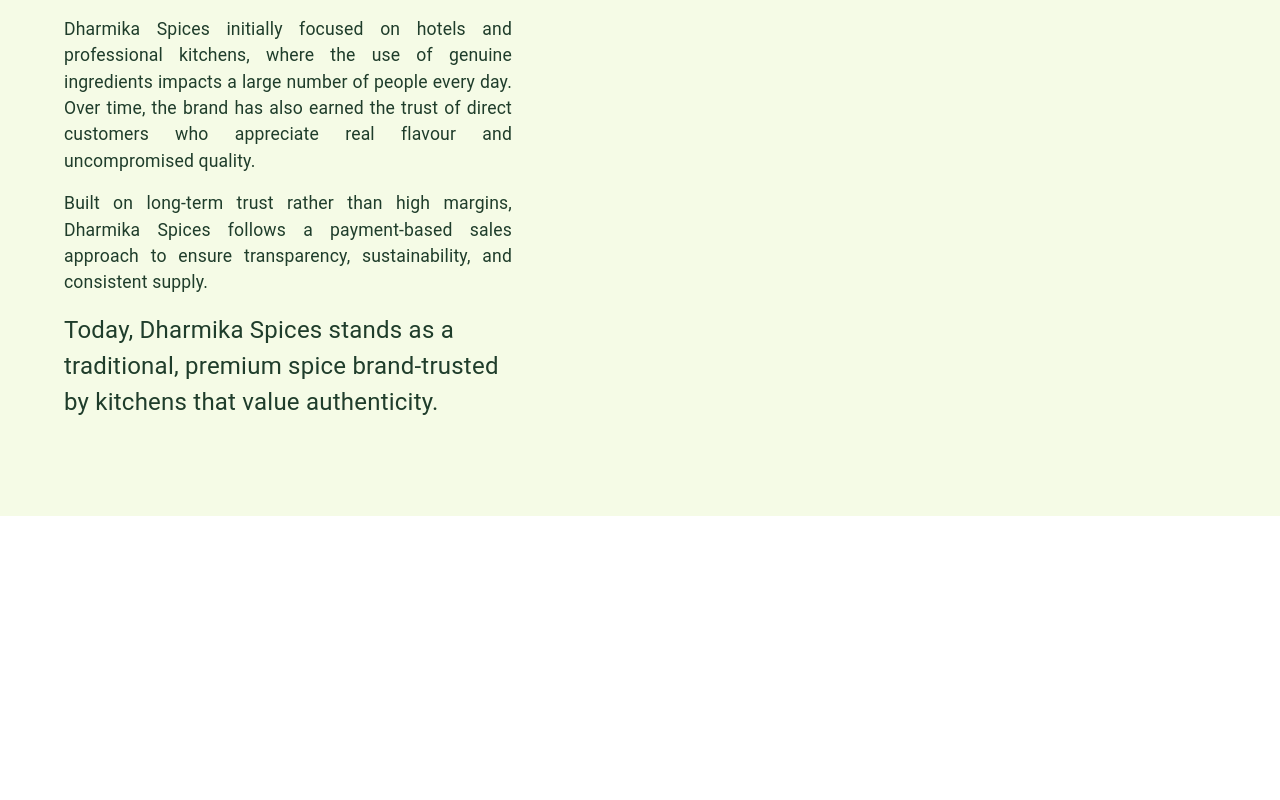
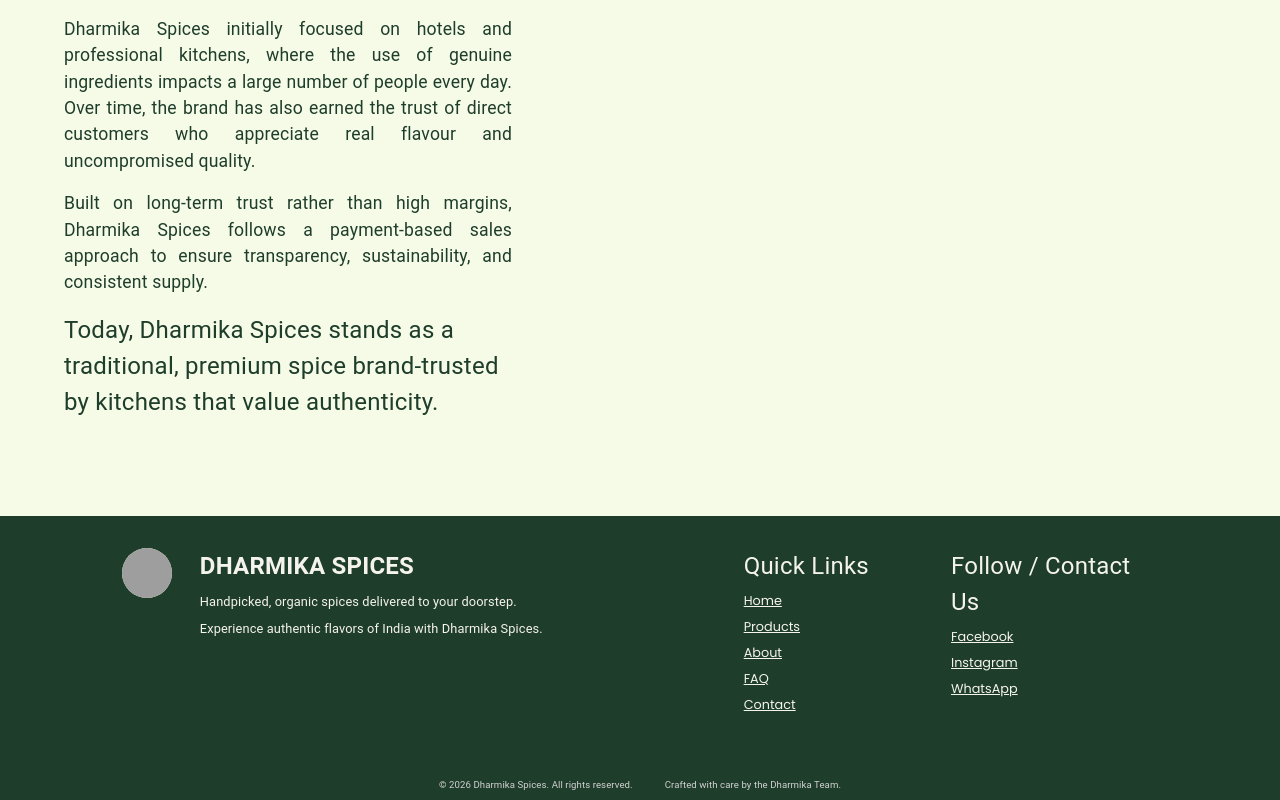
Before and after one commit to PavanBhaskarThota/Dharmika_frontend, a React (Vite) app: page /About in a window 1280 px wide. Shown: the part 1353-2153 px from the top of the page. Before the commit the page ends 1869 px from the top, so only its background shows below. Built offline with nearby package versions, Linux system fonts and the light colour scheme; grey boxes are pictures that could not be loaded.

Commit message:
Added footer where ever needed

```diff
--- a/src/Components/Footer.jsx
+++ b/src/Components/Footer.jsx
@@ -21,7 +21,7 @@
 				sx={{
 					display: "flex",
 					flexDirection: { xs: "column", md: "row" },
-					gap: { xs: "1rem", md: "2rem" },
+
 					width: "90%",
 					margin: "auto",
 					mb: "4rem",
@@ -31,14 +31,15 @@
 					sx={{
 						width: { xs: "100%", md: "60%" },
 						display: "flex",
-						gap: { xs: "2rem", md: "3rem" },
+						gap: "1rem",
 						mb: 2,
 						flexDirection: { xs: "row", md: "row" },
 					}}
 					data-aos="fade-up"
 					data-aos-duration="500"
 				>
-					<Box>
+					<Box sx={{ width: { xs: "30%", md: "10%" } }}>
+						<Link to="/">
 							<img
 								src="/dharmika_logo.svg"
 								alt="logo"
@@ -49,8 +50,9 @@
 									borderRadius: "50%",
 								}}
 							/>
+						</Link>
 					</Box>
-					<Box>
+					<Box sx={{ width: "70%" }}>
 						<Typography
 							sx={{
 								fontSize: { xs: "1rem", md: "1.5rem" },
@@ -75,8 +77,10 @@
 						width: { xs: "100%", md: "20%" },
 						display: { xs: "flex", md: "block" },
 						alignItems: "center",
+						gap: "1rem",
 					}}
 				>
+					<Box sx={{ width: { xs: "30%", md: "100%" } }}>
 						<Typography
 							sx={{ fontSize: { xs: "1rem", md: "1.5rem" } }}
 							data-aos="fade-up"
@@ -84,6 +88,7 @@
 						>
 							Quick Links
 						</Typography>
+					</Box>
 					<Box
 						sx={{
 							display: "flex",
@@ -92,6 +97,7 @@
 							flexDirection: { xs: "row", md: "column" },
 							flexWrap: "wrap",
 							fontSize: "0.8rem",
+							width: "70%",
 						}}
 						data-aos="fade-up"
 						data-aos-duration="500"
@@ -114,11 +120,50 @@
 					</Box>
 				</Box>
 
-				{/* <Box sx={{ width: { xs: "100%", md: "20%" } }}>
-					<Typography sx={{ fontSize: { xs: "1rem", md: "1.5rem" } }}>
-						Follow Us
+				<Box
+					sx={{
+						width: { xs: "100%", md: "20%" },
+						display: { xs: "flex", md: "block" },
+						alignItems: "center",
+						gap: "1rem",
+						mt: { xs: "1rem", md: "0" },
+						mb: { xs: "1rem", md: "0" },
+					}}
+				>
+					<Box sx={{ width: { xs: "30%", md: "100%" } }}>
+						<Typography
+							sx={{ fontSize: { xs: "1rem", md: "1.5rem" } }}
+							data-aos="fade-up"
+							data-aos-duration="500"
+						>
+							Follow / Contact Us
 						</Typography>
-				</Box> */}
+					</Box>
+
+					<Box
+						sx={{
+							display: "flex",
+							flexDirection: { xs: "row", md: "column" },
+							flexWrap: "wrap",
+							gap: "0.5rem",
+							pt: "0.5rem",
+							fontSize: "0.8rem",
+							width: "70%",
+						}}
+						data-aos="fade-up"
+						data-aos-duration="500"
+					>
+						<a href="https://www.instagram.com/dharmika_spices?igsh=MXg4MzdvbGJvbnMzbg==" target="_blank" style={{ color: "#f5f3ee" }}>
+							Facebook
+						</a>
+						<a href="https://www.instagram.com/dharmika_spices?igsh=MXg4MzdvbGJvbnMzbg==" target="_blank" style={{ color: "#f5f3ee" }}>
+							Instagram
+						</a>
+						<a href="https://www.instagram.com/dharmika_spices?igsh=MXg4MzdvbGJvbnMzbg==" target="_blank" style={{ color: "#f5f3ee" }}>
+							WhatsApp
+						</a>
+					</Box>
+				</Box>
 			</Box>
 
 			<Box
@@ -126,15 +171,15 @@
 					display: "flex",
 					justifyContent: "center",
 					textAlign: "center",
-					gap: { xs: "0.2rem", md: "2rem" },
-					flexDirection: { xs: "column", md: "row" },
+					gap: { xs: "1rem", md: "2rem" },
+					flexDirection: { xs: "row", md: "row" },
 					pb: "0.5rem",
 				}}
 			>
-				<Typography sx={{ fontSize: "0.8rem", color: "lightgray" }}>
+				<Typography sx={{ fontSize: "0.6rem", color: "lightgray" }}>
 					© 2026 Dharmika Spices. All rights reserved.
 				</Typography>
-				<Typography sx={{ fontSize: "0.8rem", color: "lightgray" }}>
+				<Typography sx={{ fontSize: "0.6rem", color: "lightgray" }}>
 					Crafted with care by the Dharmika Team.
 				</Typography>
 			</Box>
--- a/src/Pages/About.jsx
+++ b/src/Pages/About.jsx
@@ -2,15 +2,16 @@
 import React, { useEffect } from "react";
 import aboutSectionImg from "../assets/homeImages/aboutSectionImg.jpg";
 import Aos from "aos";
+import { Footer } from "../Components/Footer";
 
 export const About = () => {
-
 	useEffect(() => {
 		Aos.init();
 	});
 
 	return (
-		<Box sx={{ pb: {xs: "4rem", md:"6rem"} }}>
+		<>
+			<Box sx={{ pb: { xs: "4rem", md: "6rem" } }}>
 				<Box
 					sx={{
 						width: "100%",
@@ -26,7 +27,11 @@
 						textAlign: "center",
 					}}
 				>
-				<Typography sx={{ fontSize: { xs: "2rem", md: "2.5rem" }, fontWeight: "bold" }}
+					<Typography
+						sx={{
+							fontSize: { xs: "2rem", md: "2.5rem" },
+							fontWeight: "bold",
+						}}
 						data-aos="fade-up"
 						data-aos-duration="1000"
 					>
@@ -52,7 +57,11 @@
 							gap: "1rem",
 						}}
 					>
-					<Typography sx={{ fontSize: { xs: "2rem", md: "2.5rem" }, fontWeight: "bold" }}
+						<Typography
+							sx={{
+								fontSize: { xs: "2rem", md: "2.5rem" },
+								fontWeight: "bold",
+							}}
 							data-aos="fade-up"
 							data-aos-duration="900"
 						>
@@ -67,13 +76,13 @@
 							data-aos="fade-up"
 							data-aos-duration="900"
 						>
-						Dharmika Spices was born from a deep love for biryani
-						and traditional masala-based cooking. In our search for
-						quality spices, we found a clear gap—either the flavour
-						fell short, or the quality came at an unreasonable
-						price. To bridge this, we travelled to Kerala and other
-						spice-growing regions to source spices in their most
-						authentic form.
+							Dharmika Spices was born from a deep love for
+							biryani and traditional masala-based cooking. In our
+							search for quality spices, we found a clear
+							gap—either the flavour fell short, or the quality
+							came at an unreasonable price. To bridge this, we
+							travelled to Kerala and other spice-growing regions
+							to source spices in their most authentic form.
 						</Typography>
 						<Typography
 							sx={{
@@ -85,13 +94,14 @@
 							data-aos-duration="900"
 						>
 							Dharmika stands for trust. We deal only in carefully
-						selected whole spices, chosen for aroma, freshness, and
-						consistency. Free from food colours, essences, and
-						artificial additives, every spice is manually cleaned
-						and sorted to ensure dependable quality. We believe in
-						long-term relationships over high margins, maintaining
-						transparency through payment-based sales and a strong
-						focus on reliable sourcing.
+							selected whole spices, chosen for aroma, freshness,
+							and consistency. Free from food colours, essences,
+							and artificial additives, every spice is manually
+							cleaned and sorted to ensure dependable quality. We
+							believe in long-term relationships over high
+							margins, maintaining transparency through
+							payment-based sales and a strong focus on reliable
+							sourcing.
 						</Typography>
 						<Divider />
 						<Typography
@@ -106,7 +116,9 @@
 							At Dharmika Spices, our aim is simple — to become a
 							brand people trust without hesitation.
 						</Typography>
-					<Divider sx={{ display: { xs: "block", md: "none" } }} />
+						<Divider
+							sx={{ display: { xs: "block", md: "none" } }}
+						/>
 					</Box>
 					<Box sx={{ width: { xs: "100%", md: "50%" } }}>
 						<Box
@@ -118,7 +130,10 @@
 							}}
 						>
 							<Typography
-							sx={{ fontSize: { xs: "2rem", md: "2.5rem" }, fontWeight: "bold" }}
+								sx={{
+									fontSize: { xs: "2rem", md: "2.5rem" },
+									fontWeight: "bold",
+								}}
 								data-aos="fade-up"
 								data-aos-duration="900"
 							>
@@ -186,7 +201,11 @@
 							gap: "1rem",
 						}}
 					>
-					<Typography sx={{ fontSize: { xs: "2rem", md: "2.5rem" }, fontWeight: "bold" }}
+						<Typography
+							sx={{
+								fontSize: { xs: "2rem", md: "2.5rem" },
+								fontWeight: "bold",
+							}}
 							data-aos="fade-up"
 							data-aos-duration="800"
 						>
@@ -201,28 +220,34 @@
 							data-aos="fade-up"
 							data-aos-duration="800"
 						>
-						Dharmika Spices was founded by two friends, Sai Kumar
-						and Siva Sai, driven by a shared love for biryani and
-						traditional masala-based cooking. During their search
-						for quality spices, they repeatedly encountered the same
-						problem — either the flavour was lacking, or genuinely
-						good spices were priced unreasonably high. This gap led
-						them to explore spice-growing regions, especially
-						Kerala, in search of authentic quality.
+							Dharmika Spices was founded by two friends, Sai
+							Kumar and Siva Sai, driven by a shared love for
+							biryani and traditional masala-based cooking. During
+							their search for quality spices, they repeatedly
+							encountered the same problem — either the flavour
+							was lacking, or genuinely good spices were priced
+							unreasonably high. This gap led them to explore
+							spice-growing regions, especially Kerala, in search
+							of authentic quality.
 						</Typography>
 					</Box>
 					<Box sx={{ width: { xs: "100%", md: "50%" } }}>
-
 						<Box
 							sx={{
-            width: '100%',
+								width: "100%",
 								display: "flex",
 								flexDirection: "column",
 								gap: "1rem",
 							}}
 						>
-					<Divider sx={{ display: { xs: "block", md: "none" } }} />
-					<Typography sx={{ fontSize: { xs: "2rem", md: "2.5rem" }, fontWeight: "bold" }}
+							<Divider
+								sx={{ display: { xs: "block", md: "none" } }}
+							/>
+							<Typography
+								sx={{
+									fontSize: { xs: "2rem", md: "2.5rem" },
+									fontWeight: "bold",
+								}}
 								data-aos="fade-up"
 								data-aos-duration="800"
 							>
@@ -237,9 +262,10 @@
 								data-aos="fade-up"
 								data-aos-duration="800"
 							>
-						Our vision was clear from the beginning - To deliver the
-						pure quality that nature provides, without mixing or
-						adulteration, at a fair and honest price.
+								Our vision was clear from the beginning - To
+								deliver the pure quality that nature provides,
+								without mixing or adulteration, at a fair and
+								honest price.
 							</Typography>
 							<Typography
 								sx={{
@@ -250,13 +276,14 @@
 								data-aos="fade-up"
 								data-aos-duration="800"
 							>
-						The name Dharmika represents trust. Staying true to this
-						value, the brand focuses exclusively on whole spices,
-						carefully selected for aroma, oil content, freshness,
-						and consistency. No food colours, essences, or
-						artificial additives are used. Every batch undergoes
-						manual cleaning and sorting, both during sourcing and
-						before packing, to maintain reliable quality.
+								The name Dharmika represents trust. Staying true
+								to this value, the brand focuses exclusively on
+								whole spices, carefully selected for aroma, oil
+								content, freshness, and consistency. No food
+								colours, essences, or artificial additives are
+								used. Every batch undergoes manual cleaning and
+								sorting, both during sourcing and before
+								packing, to maintain reliable quality.
 							</Typography>
 							<Typography
 								sx={{
@@ -269,10 +296,10 @@
 							>
 								Dharmika Spices initially focused on hotels and
 								professional kitchens, where the use of genuine
-						ingredients impacts a large number of people every day.
-						Over time, the brand has also earned the trust of direct
-						customers who appreciate real flavour and uncompromised
-						quality.
+								ingredients impacts a large number of people
+								every day. Over time, the brand has also earned
+								the trust of direct customers who appreciate
+								real flavour and uncompromised quality.
 							</Typography>
 							<Typography
 								sx={{
@@ -283,10 +310,10 @@
 								data-aos="fade-up"
 								data-aos-duration="800"
 							>
-						Built on long-term trust rather than high margins,
-						Dharmika Spices follows a payment-based sales approach
-						to ensure transparency, sustainability, and consistent
-						supply.
+								Built on long-term trust rather than high
+								margins, Dharmika Spices follows a payment-based
+								sales approach to ensure transparency,
+								sustainability, and consistent supply.
 							</Typography>
 							<Typography
 								sx={{
@@ -296,13 +323,15 @@
 								data-aos="fade-up"
 								data-aos-duration="800"
 							>
-						Today, Dharmika Spices stands as a traditional, premium
-						spice brand-trusted by kitchens that value
-						authenticity.
+								Today, Dharmika Spices stands as a traditional,
+								premium spice brand-trusted by kitchens that
+								value authenticity.
 							</Typography>
 						</Box>
 					</Box>
 				</Box>
 			</Box>
+			<Footer />
+		</>
 	);
 };
--- a/src/Pages/Contact.jsx
+++ b/src/Pages/Contact.jsx
@@ -5,6 +5,8 @@
 import PhoneIcon from "@mui/icons-material/Phone";
 import EmailIcon from "@mui/icons-material/Email";
 import LocationOnIcon from "@mui/icons-material/LocationOn";
+import InstagramIcon from "@mui/icons-material/Instagram";
+import { Footer } from "../Components/Footer";
 
 export const Contact = () => {
 	useEffect(() => {
@@ -12,6 +14,7 @@
 	});
 
 	return (
+		<>
 			<Box sx={{ pb: { xs: "4rem", md: "3rem" } }}>
 				<Box
 					sx={{
@@ -41,7 +44,11 @@
 				</Box>
 
 				<Box
-				sx={{ m: "auto", width: { xs: "90%", md: "70%" }, mt: "2rem" }}
+					sx={{
+						m: "auto",
+						width: { xs: "90%", md: "70%" },
+						mt: "2rem",
+					}}
 				>
 					<Typography
 						sx={{
@@ -68,8 +75,8 @@
 						data-aos="fade-up"
 						data-aos-duration="900"
 					>
-					We’re always happy to hear from you. Reach out for queries,
-					orders, or collaborations.
+						We’re always happy to hear from you. Reach out for
+						queries, orders, or collaborations.
 					</Typography>
 
 					<Box
@@ -80,7 +87,7 @@
 							width: { xs: "75%", md: "70%" },
 							m: "auto",
 							bgcolor: "#F9F8F6",
-						p: { xs: "2rem", md: "3rem"},
+							p: { xs: "2rem", md: "3rem" },
 							borderRadius: "20px",
 						}}
 						data-aos="fade-up"
@@ -101,12 +108,51 @@
 								<Typography sx={{ fontWeight: 500 }}>
 									Phone
 								</Typography>
-              <a href="tel:+918332859597" target="_blank" style={{color:'inherit'}}>
-
+								<a
+									href="tel:+918332859597"
+									target="_blank"
+									style={{ color: "inherit" }}
+								>
 									<Typography
-								sx={{ color: "#555", fontSize: "0.95rem" }}
+										sx={{
+											color: "#555",
+											fontSize: "0.95rem",
+										}}
 									>
 										+91 8332859597
+									</Typography>
+								</a>
+							</Box>
+						</Box>
+
+						<Box
+							sx={{
+								display: "flex",
+								alignItems: "flex-start",
+								gap: "1rem",
+							}}
+							data-aos="fade-up"
+							data-aos-duration="900"
+						>
+							<InstagramIcon
+								sx={{ color: "#1F3D2B", mt: "2px" }}
+							/>
+							<Box>
+								<Typography sx={{ fontWeight: 500 }}>
+									Instagram
+								</Typography>
+								<a
+									href="https://www.instagram.com/dharmika_spices?igsh=MXg4MzdvbGJvbnMzbg=="
+									target="_blank"
+									style={{ color: "inherit" }}
+								>
+									<Typography
+										sx={{
+											color: "#555",
+											fontSize: "0.95rem",
+										}}
+									>
+										@dharmika_spices
 									</Typography>
 								</a>
 							</Box>
@@ -145,14 +191,23 @@
 							data-aos="fade-up"
 							data-aos-duration="900"
 						>
-						<LocationOnIcon sx={{ color: "#1F3D2B", mt: "2px" }} />
+							<LocationOnIcon
+								sx={{ color: "#1F3D2B", mt: "2px" }}
+							/>
 							<Box>
 								<Typography sx={{ fontWeight: 500 }}>
 									Location
 								</Typography>
-              <a href="https://maps.app.goo.gl/hXgbJE5uiuJ8Ydhc9" target="_blank" style={{color:'inherit'}}>
+								<a
+									href="https://maps.app.goo.gl/hXgbJE5uiuJ8Ydhc9"
+									target="_blank"
+									style={{ color: "inherit" }}
+								>
 									<Typography
-								sx={{ color: "#555", fontSize: "0.95rem" }}
+										sx={{
+											color: "#555",
+											fontSize: "0.95rem",
+										}}
 									>
 										Kakinada, Andhra Pradesh, India
 									</Typography>
@@ -162,5 +217,7 @@
 					</Box>
 				</Box>
 			</Box>
+			<Footer />
+		</>
 	);
 };
--- a/src/Pages/Home.jsx
+++ b/src/Pages/Home.jsx
@@ -747,7 +747,9 @@
 									m: 'auto'
 								}}
 							>
+							<Link to={'/Products'} style={{ textDecoration: "none", color: "inherit" }}>
 								<ProductCard product={product} />
+							</Link>
 							</Box>
 						))}
 					</Box>
```
Also changed, not shown: src/Pages/FAQ.jsx (+7 -0 lines). Lines whose indentation alone changed are shown as unchanged.
